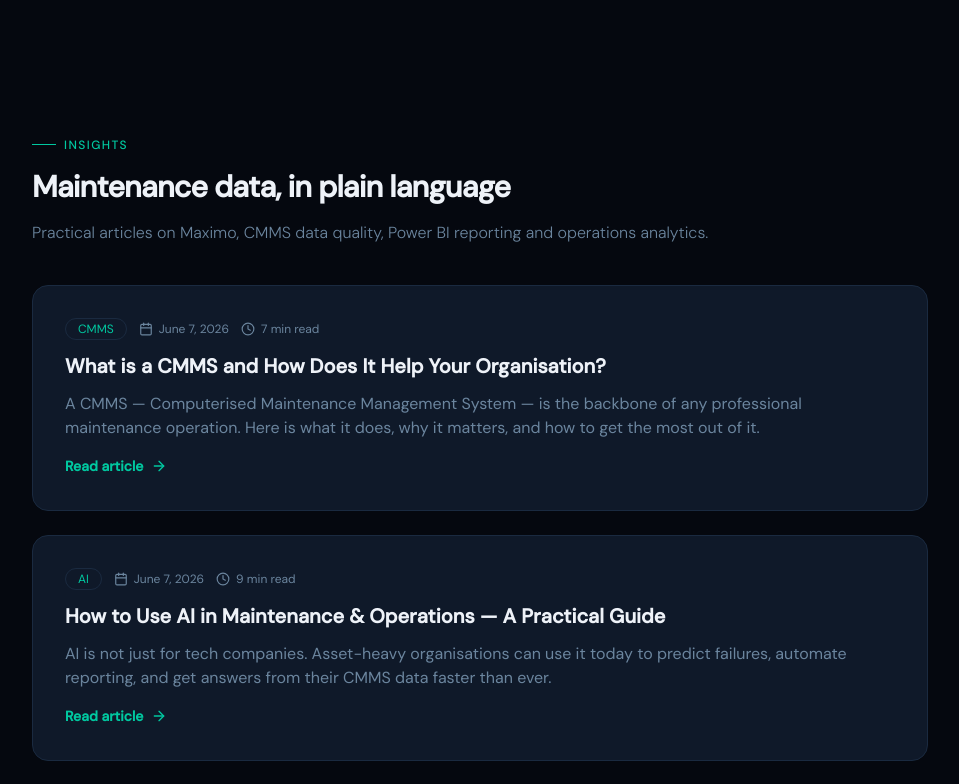
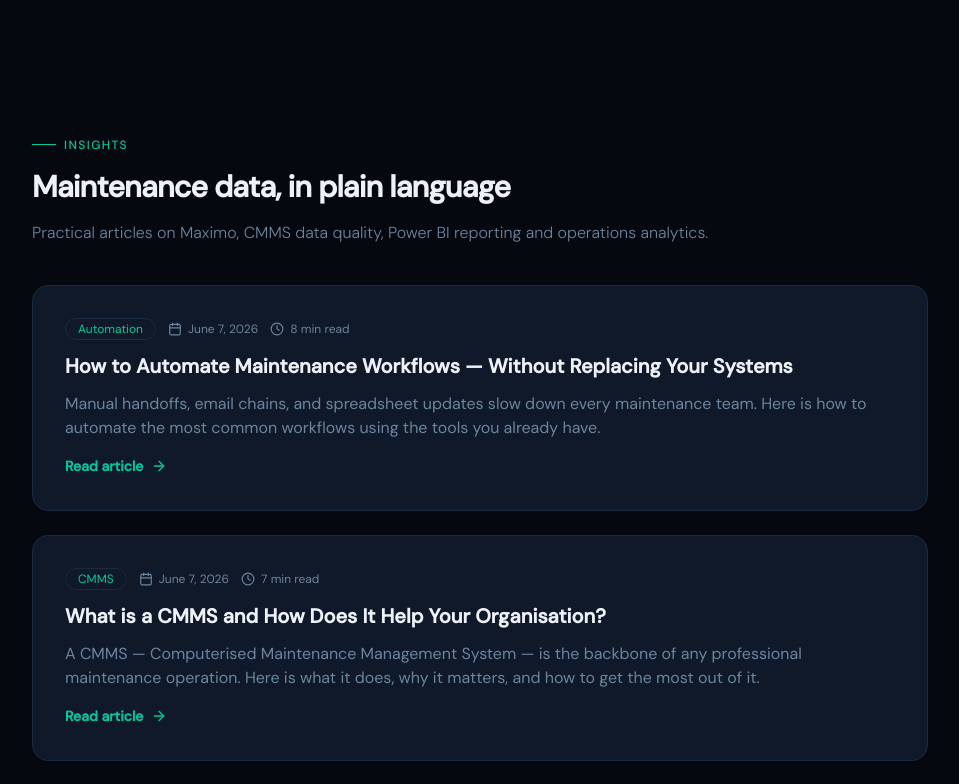
Before and after one commit to jios007/consult-data-ops, a React (Vite) app: page /blog in a window 1280 px wide. Shown: the top 784 px of the page, without its empty margins (160-1119 px from the left). Built offline with nearby package versions, Linux system fonts and the light colour scheme.

Commit message:
feat: add workflow automation article

```diff
--- a/src/data/posts.ts
+++ b/src/data/posts.ts
@@ -9,6 +9,92 @@ export interface Post {
 }
 
 export const posts: Post[] = [
+  {
+    slug: 'how-to-automate-maintenance-workflows',
+    title: 'How to Automate Maintenance Workflows — Without Replacing Your Systems',
+    excerpt: 'Manual handoffs, email chains, and spreadsheet updates slow down every maintenance team. Here is how to automate the most common workflows using the tools you already have.',
+    date: 'June 7, 2026',
+    readTime: 8,
+    tag: 'Automation',
+    content: `
+<h2>Why maintenance workflows stay manual for so long</h2>
+<p>Most maintenance teams know their processes are inefficient. Work orders get created by email. Approvals wait in someone's inbox. Parts requests go through phone calls. Shift handovers happen on paper. Everyone knows it is slow — but changing it feels risky, expensive, or simply too low a priority compared to keeping assets running.</p>
+<p>The good news is that automating maintenance workflows does not require replacing your CMMS, hiring developers, or a six-month project. Most of the highest-value automations can be built with tools you already have — Maximo, Python, Power Automate, or Excel with VBA.</p>
+
+<h2>The four workflows worth automating first</h2>
+
+<h3>1. Work order creation from requests</h3>
+<p>In many organisations, a maintenance request arrives by email, gets read by a planner, and is manually typed into the CMMS as a work order. This takes 5–15 minutes per request and introduces transcription errors.</p>
+<p><strong>Automated version:</strong> A simple form (Microsoft Forms, SharePoint, or a web form) captures the request and creates the work order automatically in Maximo via API or integration. The planner reviews and approves — they do not type anything.</p>
+<p>Tools: Power Automate + Maximo REST API, or Python script triggered by form submission.</p>
+
+<h3>2. PM work order scheduling and assignment</h3>
+<p>Preventive maintenance work orders exist in the CMMS — but someone still has to manually check what is due, assign it to a technician, and send notification. In many teams this happens weekly in a planning meeting that takes hours.</p>
+<p><strong>Automated version:</strong> A scheduled script runs every morning, checks for PM work orders due in the next 7 days, assigns them based on technician availability and skill, and sends each technician a notification with their work list for the day.</p>
+<p>Tools: Python + Maximo API + email or Teams notification.</p>
+
+<h3>3. Approval routing</h3>
+<p>Work orders above a cost threshold, or for critical assets, often require manager approval before work begins. Without automation, these sit in email threads and get lost.</p>
+<p><strong>Automated version:</strong> When a work order is created or updated to a certain status, an approval request is automatically sent to the right person based on cost, asset criticality, or site. The approver clicks Approve or Reject — the CMMS status updates automatically.</p>
+<p>Tools: Power Automate with Maximo connector, or Maximo's built-in workflow engine configured properly.</p>
+
+<h3>4. Shift handover reports</h3>
+<p>End-of-shift handover is critical in continuous operations — but it is almost always done manually, inconsistently, and sometimes not at all when the shift is busy.</p>
+<p><strong>Automated version:</strong> 30 minutes before shift end, a script pulls all open work orders, completed tasks, and active alarms from the CMMS and generates a formatted handover report. It is emailed to the incoming shift supervisor automatically.</p>
+<p>Tools: Python + pandas + scheduled task (Windows Task Scheduler or cron).</p>
+
+<h2>How to build a simple workflow automation with Python</h2>
+<p>Here is a basic example — a script that checks for overdue work orders and sends an email alert:</p>
+<pre><code>import pandas as pd
+import smtplib
+from email.mime.text import MIMEText
+from datetime import datetime
+
+# Load work order export
+df = pd.read_excel(r"C:\\Data\\workorders.xlsx")
+df["REPORTDATE"] = pd.to_datetime(df["REPORTDATE"])
+
+# Find overdue open work orders
+overdue = df[
+    (df["STATUS"].isin(["WAPPR", "INPRG", "WMATL"])) &
+    (df["REPORTDATE"] < datetime.now() - pd.Timedelta(days=30))
+]
+
+if len(overdue) > 0:
+    body = f"Overdue work orders as of {datetime.now().strftime('%Y-%m-%d')}:\\n\\n"
+    for _, row in overdue.iterrows():
+        days = (datetime.now() - row["REPORTDATE"]).days
+        body += f"- WO {row['WONUM']}: {row['DESCRIPTION']} ({days} days open)\\n"
+
+    msg = MIMEText(body)
+    msg["Subject"] = f"⚠ {len(overdue)} overdue work orders"
+    msg["From"] = "maintenance@yourcompany.com"
+    msg["To"] = "maintenance.manager@yourcompany.com"
+
+    with smtplib.SMTP("smtp.yourcompany.com", 587) as server:
+        server.send_message(msg)
+    print(f"Alert sent for {len(overdue)} overdue work orders")
+else:
+    print("No overdue work orders today")</code></pre>
+<p>Schedule this with Windows Task Scheduler to run every morning at 7am. Your maintenance manager gets an automatic alert — no manual checking required.</p>
+
+<h2>Using Power Automate for no-code workflows</h2>
+<p>If Python feels too technical, Microsoft Power Automate lets you build workflows visually with no code. Common maintenance automations you can build in Power Automate:</p>
+<ul>
+  <li>When a form is submitted → create a work order in Maximo → notify the planner in Teams</li>
+  <li>When a work order status changes to COMP → send a customer satisfaction survey</li>
+  <li>When a spare part stock level drops below reorder point → send a purchase request email</li>
+  <li>Daily: pull open work orders from Excel → post a summary to a Teams channel</li>
+</ul>
+<p>Power Automate connects to hundreds of systems including SharePoint, Teams, Outlook, Excel, and — via HTTP connector — any system with a REST API including Maximo.</p>
+
+<h2>Where to start</h2>
+<p>Pick the one workflow that wastes the most time in your team right now. Map it on paper — every step, every person involved, every handoff. Then ask: which steps require human judgement, and which are just copying information from one place to another?</p>
+<p>The steps that are just copying information are your automation targets. Start with one, prove the value, then expand.</p>
+<hr/>
+<p>Need help identifying and automating the right workflows for your maintenance operation? <a href="/#contact">Get in touch</a> — this is one of the most common engagements I do for organisations across the Nordics.</p>
+    `,
+  },
   {
     slug: 'what-is-cmms-and-how-it-helps',
     title: 'What is a CMMS and How Does It Help Your Organisation?',
```
Also changed, not shown: 1 other file (tests, documents, lock files or other folders).
